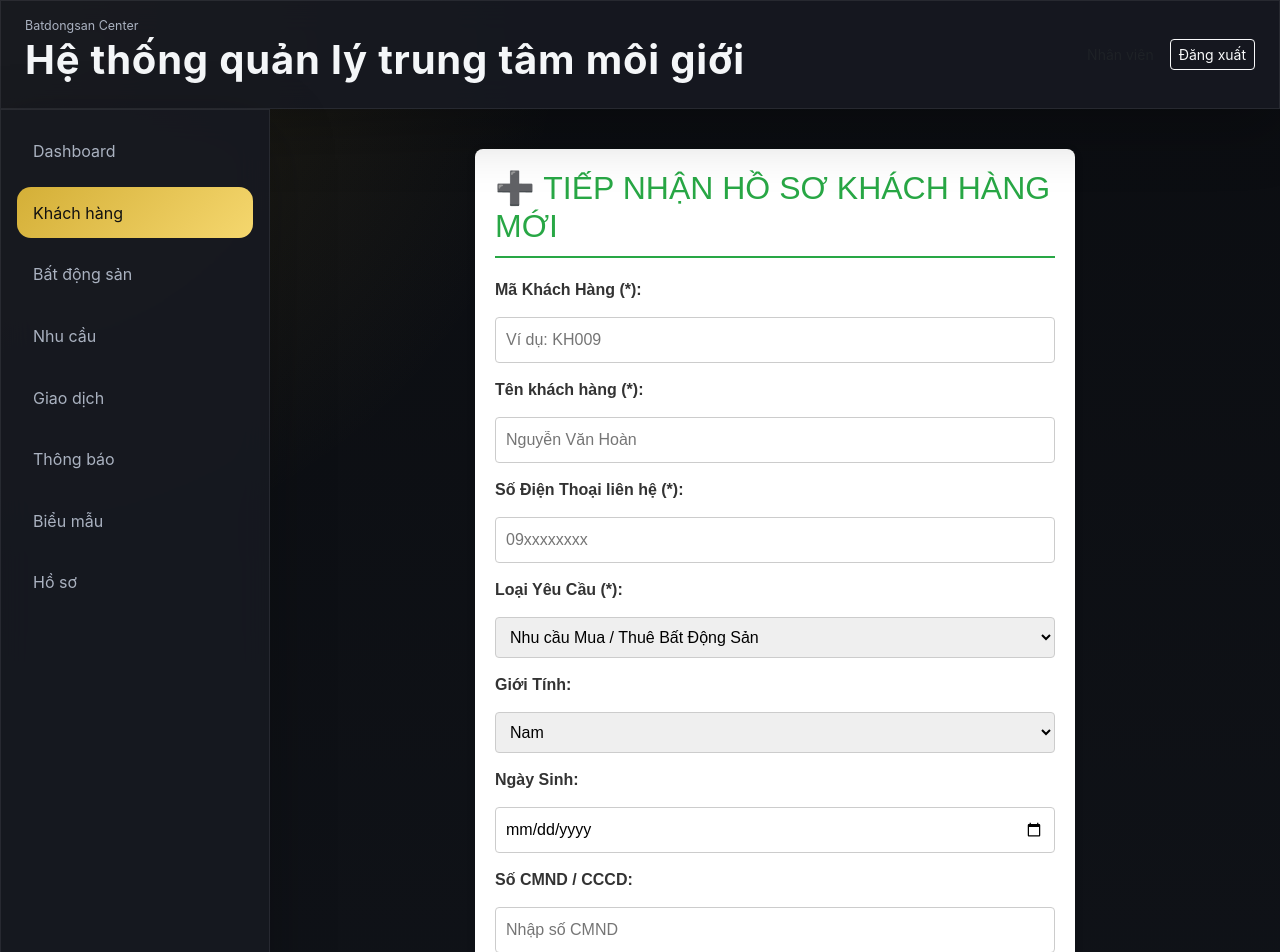
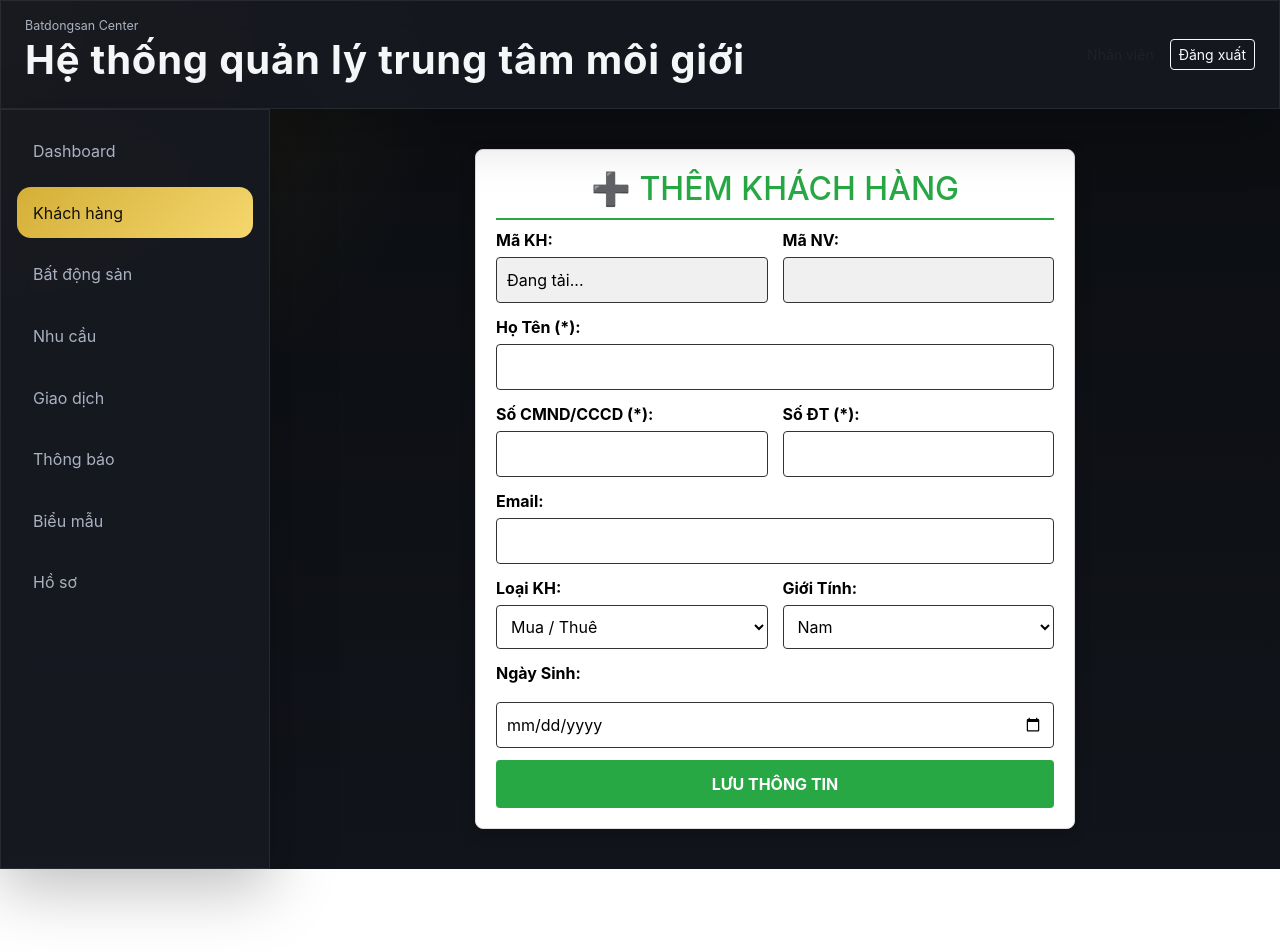
Before and after one commit to hideonbush-t1/FE-project_bds, a React (Vite) app: page /employee/khach-hang/create in a window 1280 px wide. Shown: the top 952 px of the page. After the commit the page ends 869 px from the top, so only its background shows below. Built offline with nearby package versions, Linux system fonts and the light colour scheme; no server answers.

Commit message:
Lưu tạm trước khi cập nhật

```diff
--- a/package.json
+++ b/package.json
@@ -15,6 +15,7 @@
     "jwt-decode": "^4.0.0",
     "react": "^18.3.1",
     "react-dom": "^18.3.1",
+    "react-hot-toast": "^2.6.0",
     "react-router-dom": "^6.30.4"
   },
   "devDependencies": {
--- a/src/pages/employee/EmployeeKhachHangPage.tsx
+++ b/src/pages/employee/EmployeeKhachHangPage.tsx
@@ -8,29 +8,48 @@ export default function EmployeeKhachHangPage() {
   const [searchKey, setSearchKey] = useState('');
   const [loaiKH, setLoaiKH] = useState('');
 
+  // State cho phân trang
+  const [currentPage, setCurrentPage] = useState(1);
+  const itemsPerPage = 5; // Số dòng trên mỗi trang
+
   const fetchKhachHang = async () => {
     try {
       let url = `http://localhost:4000/khach-hang`;
       const params = [];
-
       if (searchKey) params.push(`search=${searchKey}`);
       if (loaiKH) params.push(`loaiKH=${loaiKH}`);
       if (params.length > 0) url += `?${params.join('&')}`;
 
       const res = await http.get(url);
       setKhachHangList(res.data);
+      setCurrentPage(1); // Reset về trang 1 khi tìm kiếm
     } catch (error) {
-      console.error("Lỗi khi tải danh sách khách hàng:", error);
+      console.error("Lỗi khi tải dữ liệu:", error);
     }
   };
 
-  // Tự động gọi API mỗi khi searchKey hoặc loaiKH thay đổi
+  const handleDelete = async (id: string) => {
+    if (window.confirm("Bạn có chắc chắn muốn xóa khách hàng này?")) {
+      try {
+        await http.delete(`http://localhost:4000/khach-hang/${id}`);
+        alert("Xóa thành công!");
+        fetchKhachHang();
+      } catch (error: any) {
+        alert("Lỗi khi xóa: " + (error.response?.data?.message || "Không xác định"));
+      }
+    }
+  };
+
   useEffect(() => {
-    const delayDebounce = setTimeout(() => {
-      fetchKhachHang();
-    }, 300); // Đợi 300ms sau khi gõ xong mới gọi API để tránh lag
-    return () => clearTimeout(delayDebounce);
+    const delay = setTimeout(fetchKhachHang, 300);
+    return () => clearTimeout(delay);
   }, [searchKey, loaiKH]);
+
+  // Logic phân trang
+  const indexOfLastItem = currentPage * itemsPerPage;
+  const indexOfFirstItem = indexOfLastItem - itemsPerPage;
+  const currentItems = khachHangList.slice(indexOfFirstItem, indexOfLastItem);
+  const totalPages = Math.ceil(khachHangList.length / itemsPerPage);
 
   return (
     <div style={{ padding: '20px', fontFamily: 'Arial, sans-serif' }}>
@@ -38,65 +57,54 @@ export default function EmployeeKhachHangPage() {
         📋 HỆ THỐNG QUẢN LÝ HỒ SƠ KHÁCH HÀNG
       </h2>
 
-      <div style={{ marginBottom: '20px', display: 'flex', gap: '10px' }}>
-        <input
-          type="text"
-          placeholder="Tìm theo Mã KH, Tên hoặc SĐT..."
-          value={searchKey}
-          onChange={(e) => setSearchKey(e.target.value)}
-          style={{ padding: '10px', width: '320px', borderRadius: '4px', border: '1px solid #ccc' }}
-        />
-        <select
-          value={loaiKH}
-          onChange={(e) => setLoaiKH(e.target.value)}
-          style={{ padding: '10px', borderRadius: '4px', border: '1px solid #ccc' }}
-        >
-          <option value="">-- Tất cả loại hồ sơ --</option>
-          <option value="Mua">Nhu cầu mua / thuê</option>
-          <option value="Bán">Nhu cầu bán / cho thuê</option>
+      <div style={{ marginBottom: '20px', display: 'flex', gap: '10px', alignItems: 'center' }}>
+        <input type="text" placeholder="Tìm theo Mã, Tên, SĐT..." value={searchKey} onChange={(e) => setSearchKey(e.target.value)} style={{ padding: '10px', width: '250px', borderRadius: '4px', border: '1px solid #ccc' }} />
+        <select value={loaiKH} onChange={(e) => setLoaiKH(e.target.value)} style={{ padding: '10px', borderRadius: '4px' }}>
+          <option value="">-- Tất cả --</option>
+          <option value="Mua">Nhu cầu Mua/Thuê</option>
+          <option value="Bán">Nhu cầu Bán/Cho thuê</option>
         </select>
-
         <button onClick={() => navigate('/employee/khach-hang/create')} style={{ padding: '10px 20px', backgroundColor: '#28a745', color: '#fff', border: 'none', borderRadius: '4px', cursor: 'pointer', marginLeft: 'auto' }}>
           + Tiếp Nhận Khách Hàng
         </button>
       </div>
 
-      <table border={1} cellPadding={12} style={{ width: '100%', borderCollapse: 'collapse', border: '1px solid #dee2e6' }}>
+      <table border={1} cellPadding={12} style={{ width: '100%', borderCollapse: 'collapse' }}>
         <thead style={{ backgroundColor: '#1671cc', color: '#fff' }}>
           <tr>
-            <th>Mã KH</th>
-            <th>Tên khách hàng</th>
-            <th>Phân Loại</th>
-            <th>Số Điện Thoại</th>
-            <th>Số CMND/CCCD</th>
-            <th>Địa Chỉ</th>
-            <th>Mã NV Quản Lý</th>
-            <th>Thao tác</th>
+            <th>Mã KH</th><th>Tên khách hàng</th><th>Loại</th><th>SĐT</th><th>CMND</th><th>NV Quản Lý</th><th>Thao tác</th>
           </tr>
         </thead>
         <tbody>
-          {khachHangList.length > 0 ? (
-            khachHangList.map((kh: any) => (
-              <tr key={kh.id ?? kh.maKH} style={{ textAlign: 'center' }}>
-                <td style={{ fontWeight: 'bold', color: '#0070f3' }}>{kh.id}</td>
+          {currentItems.map((kh: any) => (
+            <tr key={kh.id} style={{ textAlign: 'center' }}>
+              <td>{kh.id}</td>
               <td style={{ textAlign: 'left' }}>{kh.hoTen}</td>
               <td>{kh.loaiKH}</td>
               <td>{kh.soDienThoai}</td>
               <td>{kh.soCMND || '—'}</td>
-                <td style={{ textAlign: 'left' }}>{kh.diaChi || '—'}</td>
-                <td>{kh.nhanVienId || 'Chưa gán'}</td>
+              <td>{kh.nhanVienId || '—'}</td>
               <td>
-                  <button onClick={() => navigate(`/employee/khach-hang/${kh.id}`)}>Xem</button>
+                <button onClick={() => navigate(`/employee/khach-hang/${kh.id}`)} style={{ marginRight: '5px' }}>Xem</button>
+                <button onClick={() => handleDelete(kh.id)} style={{ backgroundColor: '#dc3545', color: '#fff', border: 'none', cursor: 'pointer' }}>Xóa</button>
               </td>
             </tr>
-            ))
-          ) : (
-            <tr>
-              <td colSpan={8} style={{ textAlign: 'center', padding: '20px' }}>Không tìm thấy dữ liệu.</td>
-            </tr>
-          )}
+          ))}
         </tbody>
       </table>
+
+      {/* Thanh phân trang */}
+      <div style={{ marginTop: '20px', display: 'flex', gap: '5px', justifyContent: 'center' }}>
+        {Array.from({ length: totalPages }, (_, i) => (
+          <button
+            key={i + 1}
+            onClick={() => setCurrentPage(i + 1)}
+            style={{ padding: '8px 12px', backgroundColor: currentPage === i + 1 ? '#0070f3' : '#ddd', border: 'none', cursor: 'pointer' }}
+          >
+            {i + 1}
+          </button>
+        ))}
+      </div>
     </div>
   );
 }
--- a/src/pages/employee/khachhang/ThemKhachHang.tsx
+++ b/src/pages/employee/khachhang/ThemKhachHang.tsx
@@ -1,13 +1,13 @@
-import { useState } from 'react';
+import { useState, useEffect } from 'react';
 import { useNavigate } from 'react-router-dom';
 import { http } from '../../../api/http';
+import toast, { Toaster } from 'react-hot-toast';
 
 export default function ThemKhachHang() {
   const navigate = useNavigate();
-
-  // 1. Khởi tạo State chuẩn xác theo các trường Prisma DB yêu cầu
+  const [existingCCCD, setExistingCCCD] = useState<string[]>([]);
   const [formData, setFormData] = useState({
-    maKH: '',
+    maKH: 'Đang tải...',
     loaiKH: 'Mua',
     hoTen: '',
     gioiTinh: 'Nam',
@@ -19,113 +19,92 @@ export default function ThemKhachHang() {
     soCMND: ''
   });
 
+  const labelStyle = { fontWeight: 'bold', color: '#000', marginBottom: '5px', display: 'block' };
+  const inputStyle = { width: '100%', padding: '10px', border: '1px solid #333', borderRadius: '4px', color: '#000', backgroundColor: '#fff' };
+
+  useEffect(() => {
+    const fetchData = async () => {
+      try {
+        const user = JSON.parse(localStorage.getItem('user') || '{}');
+        const res = await http.get('/khach-hang');
+        const list = res.data;
+        const maxCode = list.reduce((max: number, kh: any) => Math.max(max, parseInt(kh.id?.replace('KH', '') || 0)), 0);
+
+        setExistingCCCD(list.map((kh: any) => kh.soCMND).filter(Boolean));
+        setFormData(prev => ({
+          ...prev,
+          maKH: `KH${(maxCode + 1).toString().padStart(3, '0')}`,
+          nhanVienId: user.id || 'NV_CHUA_XAC_DINH'
+        }));
+      } catch (err) { console.error(err); }
+    };
+    fetchData();
+  }, []);
+
   const handleChange = (e: any) => {
     setFormData({ ...formData, [e.target.name]: e.target.value });
   };
 
   const handleSubmit = async (e: any) => {
-    e.preventDefault(); // Ngăn hành vi tải lại trang mặc định gây sập kết nối (Network Error)
+    e.preventDefault();
+    if (existingCCCD.includes(formData.soCMND.trim())) {
+      toast.error("Số CMND/CCCD này đã tồn tại!");
+      return;
+    }
+
+    // TẠO ĐỐI TƯỢNG MỚI ĐỂ GỬI ĐI (Không dùng delete)
+    const submitData: any = {
+      maKH: formData.maKH,
+      loaiKH: formData.loaiKH,
+      hoTen: formData.hoTen,
+      gioiTinh: formData.gioiTinh,
+      soDienThoai: formData.soDienThoai,
+      soCMND: formData.soCMND,
+      nhanVienId: formData.nhanVienId,
+      diaChi: formData.diaChi
+    };
+
+    if (formData.ngaySinh) submitData.ngaySinh = formData.ngaySinh;
+    if (formData.email) submitData.email = formData.email;
+
     try {
-      // 2. Chuẩn hóa dữ liệu tương thích 100% với CreateKhachHangDto
-      const dataToSend: any = {
-        maKH: formData.maKH.trim(),
-        loaiKH: formData.loaiKH,
-        hoTen: formData.hoTen.trim(),
-        gioiTinh: formData.gioiTinh,
-      };
-
-      // GIẢI QUYẾT LỖI NGÀY SINH (@IsDateString): Chỉ gửi nếu có giá trị
-      if (formData.ngaySinh) {
-        dataToSend.ngaySinh = formData.ngaySinh;
-      } else {
-        dataToSend.ngaySinh = undefined;
-      }
-
-      if (formData.diaChi.trim()) dataToSend.diaChi = formData.diaChi.trim();
-      if (formData.soDienThoai.trim()) dataToSend.soDienThoai = formData.soDienThoai.trim();
-      if (formData.email.trim()) dataToSend.email = formData.email.trim();
-      if (formData.soCMND.trim()) dataToSend.soCMND = formData.soCMND.trim();
-
-      // FIX TRIỆT ĐỂ LỖI KHÓA NGOẠI MaNVQL:
-      // Nếu có nhập -> Gửi chuỗi đã trim().
-      // Nếu để trống -> Gán hẳn là null để Prisma hiểu đây là trường không có liên kết (bỏ qua check FK).
-      dataToSend.nhanVienId = formData.nhanVienId.trim() ? formData.nhanVienId.trim() : null;
-
-      console.log("Dữ liệu chuẩn hóa thực tế gửi lên NestJS:", dataToSend);
-
-      // Sử dụng instance axios của nhóm hoặc gọi trực tiếp URL
-      await http.post('http://localhost:4000/khach-hang', dataToSend);
-
-      alert('Hồ sơ khách hàng đã được tiếp nhận thành công vào Hệ thống!');
-      navigate('/employee/khach-hang');
+      await http.post('/khach-hang', submitData);
+      toast.success('Thêm khách hàng thành công!');
+      setTimeout(() => navigate('/employee/khach-hang'), 1500);
     } catch (error: any) {
-      console.error("Chi tiết lỗi từ backend:", error.response?.data);
-      console.error("Status code:", error.response?.status);
-
-      // Hiển thị thông báo chi tiết lỗi từ Class-Validator hoặc Prisma gửi về
-      const errorMsg = error.response?.data?.message;
-
-      if (error.response?.data?.error === "Internal Server Error" || !errorMsg) {
-        alert("Thêm mới thất bại: Mã Nhân viên Quản lý không tồn tại trong hệ thống! Vui lòng xóa trống ô này hoặc nhập đúng mã nhân viên có sẵn.");
-      } else {
-        alert(`Thêm mới thất bại: ${Array.isArray(errorMsg) ? errorMsg.join(', ') : errorMsg}`);
-      }
+      toast.error(error.response?.data?.message || 'Có lỗi xảy ra!');
     }
   };
 
   return (
-    <div style={{ padding: '20px', maxWidth: '600px', fontFamily: 'Arial, sans-serif', backgroundColor: '#fff', borderRadius: '8px', boxShadow: '0 2px 10px rgba(0,0,0,0.1)', margin: '20px auto' }}>
-      <h2 style={{ color: '#28a745', borderBottom: '2px solid #28a745', paddingBottom: '10px', marginBottom: '20px' }}>
-          ➕ TIẾP NHẬN HỒ SƠ KHÁCH HÀNG MỚI
-      </h2>
+    <div style={{ padding: '20px', maxWidth: '600px', margin: '20px auto', backgroundColor: '#fff', borderRadius: '8px', boxShadow: '0 4px 15px rgba(0,0,0,0.2)', border: '1px solid #ddd' }}>
+      <Toaster position="top-center" />
+      <h2 style={{ color: '#28a745', borderBottom: '2px solid #28a745', paddingBottom: '10px', textAlign: 'center' }}>➕ THÊM KHÁCH HÀNG</h2>
 
-      <form onSubmit={handleSubmit} style={{ display: 'flex', flexDirection: 'column', gap: '15px' }}>
+      <form onSubmit={handleSubmit} style={{ display: 'flex', flexDirection: 'column', gap: '12px' }}>
+        <div style={{ display: 'grid', gridTemplateColumns: '1fr 1fr', gap: '15px' }}>
+          <div><label style={labelStyle}>Mã KH:</label><input name="maKH" value={formData.maKH} readOnly style={{...inputStyle, backgroundColor: '#f0f0f0'}} /></div>
+          <div><label style={labelStyle}>Mã NV:</label><input name="nhanVienId" value={formData.nhanVienId} readOnly style={{...inputStyle, backgroundColor: '#f0f0f0'}} /></div>
+        </div>
 
-        <label style={{ fontWeight: 'bold', color: '#333' }}>Mã Khách Hàng (*):</label>
-        <input type="text" name="maKH" required placeholder="Ví dụ: KH009" value={formData.maKH} onChange={handleChange} style={{ padding: '10px', borderRadius: '4px', border: '1px solid #ccc' }} />
+        <div><label style={labelStyle}>Họ Tên (*):</label><input name="hoTen" required value={formData.hoTen} onChange={handleChange} style={inputStyle} /></div>
 
-        <label style={{ fontWeight: 'bold', color: '#333' }}>Tên khách hàng (*):</label>
-        <input type="text" name="hoTen" required placeholder="Nguyễn Văn Hoàn" value={formData.hoTen} onChange={handleChange} style={{ padding: '10px', borderRadius: '4px', border: '1px solid #ccc' }} />
+        <div style={{ display: 'grid', gridTemplateColumns: '1fr 1fr', gap: '15px' }}>
+          <div><label style={labelStyle}>Số CMND/CCCD (*):</label><input name="soCMND" required value={formData.soCMND} onChange={handleChange} style={inputStyle} /></div>
+          <div><label style={labelStyle}>Số ĐT (*):</label><input name="soDienThoai" required value={formData.soDienThoai} onChange={handleChange} style={inputStyle} /></div>
+        </div>
 
-        <label style={{ fontWeight: 'bold', color: '#333' }}>Số Điện Thoại liên hệ (*):</label>
-        <input type="text" name="soDienThoai" required placeholder="09xxxxxxxx" value={formData.soDienThoai} onChange={handleChange} style={{ padding: '10px', borderRadius: '4px', border: '1px solid #ccc' }} />
+        <div><label style={labelStyle}>Email:</label><input type="email" name="email" value={formData.email} onChange={handleChange} style={inputStyle} /></div>
 
-        <label style={{ fontWeight: 'bold', color: '#333' }}>Loại Yêu Cầu (*):</label>
-        <select name="loaiKH" value={formData.loaiKH} onChange={handleChange} style={{ padding: '10px', borderRadius: '4px', border: '1px solid #ccc' }}>
-          <option value="Mua">Nhu cầu Mua / Thuê Bất Động Sản</option>
-          <option value="Bán">Nhu cầu Bán / Cho thuê Bất Động Sản</option>
-        </select>
+        <div style={{ display: 'grid', gridTemplateColumns: '1fr 1fr', gap: '15px' }}>
+          <div><label style={labelStyle}>Loại KH:</label><select name="loaiKH" value={formData.loaiKH} onChange={handleChange} style={inputStyle}><option value="Mua">Mua / Thuê</option><option value="Bán">Bán / Cho thuê</option></select></div>
+          <div><label style={labelStyle}>Giới Tính:</label><select name="gioiTinh" value={formData.gioiTinh} onChange={handleChange} style={inputStyle}><option value="Nam">Nam</option><option value="Nữ">Nữ</option></select></div>
+        </div>
 
-        <label style={{ fontWeight: 'bold', color: '#333' }}>Giới Tính:</label>
-        <select name="gioiTinh" value={formData.gioiTinh} onChange={handleChange} style={{ padding: '10px', borderRadius: '4px', border: '1px solid #ccc' }}>
-          <option value="Nam">Nam</option>
-          <option value="Nữ">Nữ</option>
-          <option value="Khác">Khác</option>
-        </select>
+        <label style={labelStyle}>Ngày Sinh:</label>
+        <input type="date" name="ngaySinh" value={formData.ngaySinh} onChange={handleChange} style={inputStyle} />
 
-        <label style={{ fontWeight: 'bold', color: '#333' }}>Ngày Sinh:</label>
-        <input type="date" name="ngaySinh" value={formData.ngaySinh} onChange={handleChange} style={{ padding: '10px', borderRadius: '4px', border: '1px solid #ccc' }} />
-
-        <label style={{ fontWeight: 'bold', color: '#333' }}>Số CMND / CCCD:</label>
-        <input type="text" name="soCMND" placeholder="Nhập số CMND" value={formData.soCMND} onChange={handleChange} style={{ padding: '10px', borderRadius: '4px', border: '1px solid #ccc' }} />
-
-        <label style={{ fontWeight: 'bold', color: '#333' }}>Địa Chỉ Cư Trú:</label>
-        <input type="text" name="diaChi" placeholder="Số nhà, đường, tỉnh thành" value={formData.diaChi} onChange={handleChange} style={{ padding: '10px', borderRadius: '4px', border: '1px solid #ccc' }} />
-
-        <label style={{ fontWeight: 'bold', color: '#333' }}>Email:</label>
-        <input type="email" name="email" placeholder="example@gmail.com" value={formData.email} onChange={handleChange} style={{ padding: '10px', borderRadius: '4px', border: '1px solid #ccc' }} />
-
-        <label style={{ fontWeight: 'bold', color: '#333' }}>Mã Nhân Viên Phụ Trách Quản Lý (Chuỗi ký tự):</label>
-        <input type="text" name="nhanVienId" placeholder="Ví dụ: NV001 hoặc 1" value={formData.nhanVienId} onChange={handleChange} style={{ padding: '10px', borderRadius: '4px', border: '1px solid #ccc' }} />
-
-        <div style={{ display: 'flex', gap: '10px', marginTop: '15px' }}>
-          <button type="submit" style={{ padding: '12px 24px', backgroundColor: '#28a745', color: '#fff', border: 'none', borderRadius: '4px', cursor: 'pointer', fontWeight: 'bold' }}>
-            Lưu Vào Hệ Thống
-          </button>
-          <button type="button" onClick={() => navigate('/employee/khach-hang')} style={{ padding: '12px 24px', backgroundColor: '#6c757d', color: '#fff', border: 'none', borderRadius: '4px', cursor: 'pointer' }}>
-            Hủy Bỏ
-          </button>
-        </div>
+        <button type="submit" style={{ padding: '12px', backgroundColor: '#28a745', color: '#fff', border: 'none', borderRadius: '4px', cursor: 'pointer', fontWeight: 'bold' }}>LƯU THÔNG TIN</button>
       </form>
     </div>
   );
```
Also changed, not shown: src/api/http.ts (+4 -3 lines), src/contexts/AuthContext.tsx (+8 -2 lines), src/services/authService.ts (+6 -3 lines), 1 other file (tests, documents, lock files or other folders). Lines whose indentation alone changed are shown as unchanged.
